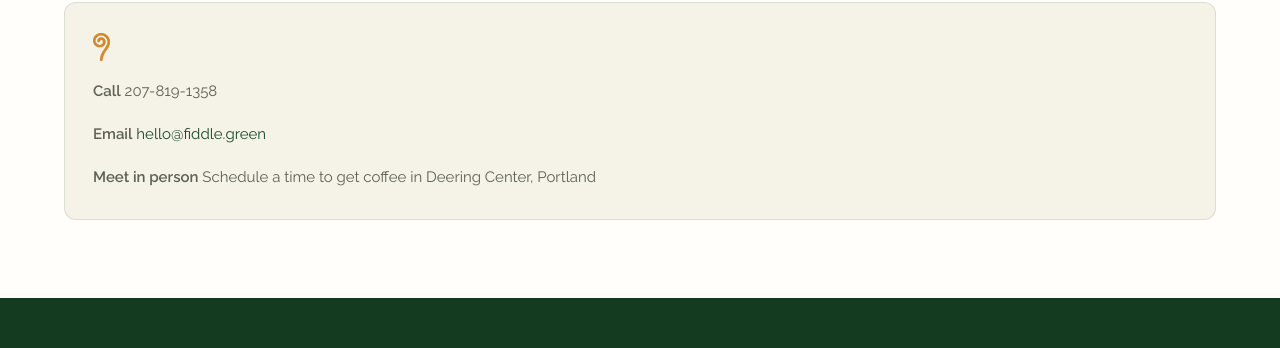
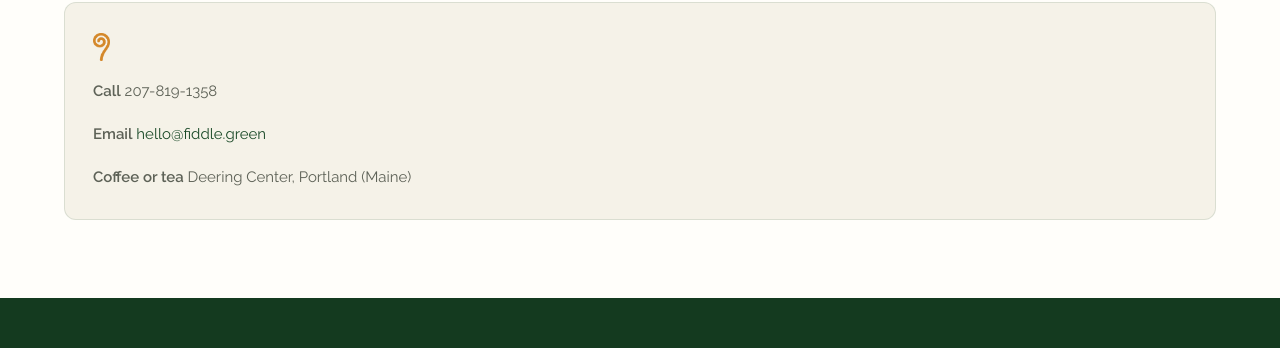
Before and after one commit to TREE-BUB/fiddle-green, a Jekyll site: the page built from contact.html, in a window 1280 px wide. Shown: the part 428-776 px from the top of the page. Built offline with Jekyll 4.4.1, drawn with Linux system fonts in a browser that asks for light colours.

Commit message:
Update contact page: simplify in-person meeting info
Changed from 'Meet in person' to 'Coffee or tea' with location 'Deering Center, Portland (Maine)'

Co-Authored-By: Claude Haiku 4.5 <noreply@anthropic.com>
Claude-Session: https://claude.ai/code/session_01SgQi5ee1qBqBsYJL8x1hCv

```diff
--- a/contact.html
+++ b/contact.html
@@ -22,7 +22,7 @@ description: Call or write FIDDLE,GREEN — hello@fiddle.green or 207-819-1358.
       <div class="contact-card__value">
         <p><strong>Call</strong> 207-819-1358</p>
         <p><strong>Email</strong> <a href="mailto:hello@fiddle.green">hello@fiddle.green</a></p>
-        <p><strong>Meet in person</strong> Schedule a time to get coffee in Deering Center, Portland</p>
+        <p><strong>Coffee or tea</strong> Deering Center, Portland (Maine)</p>
       </div>
     </div>
   </div>
```
